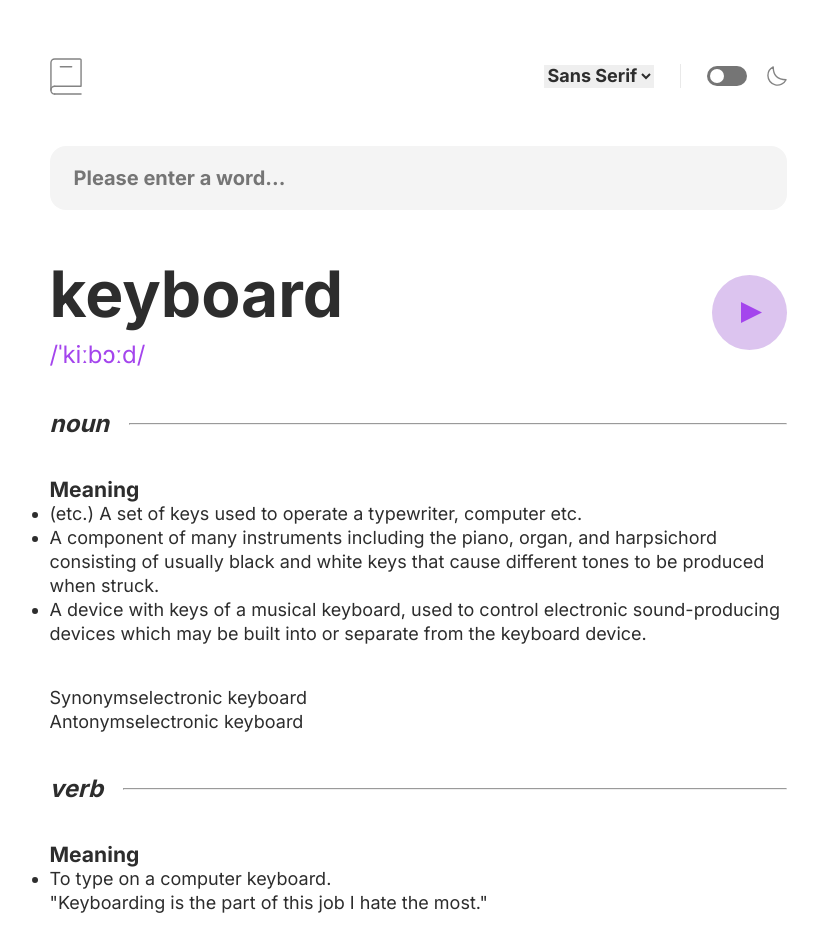
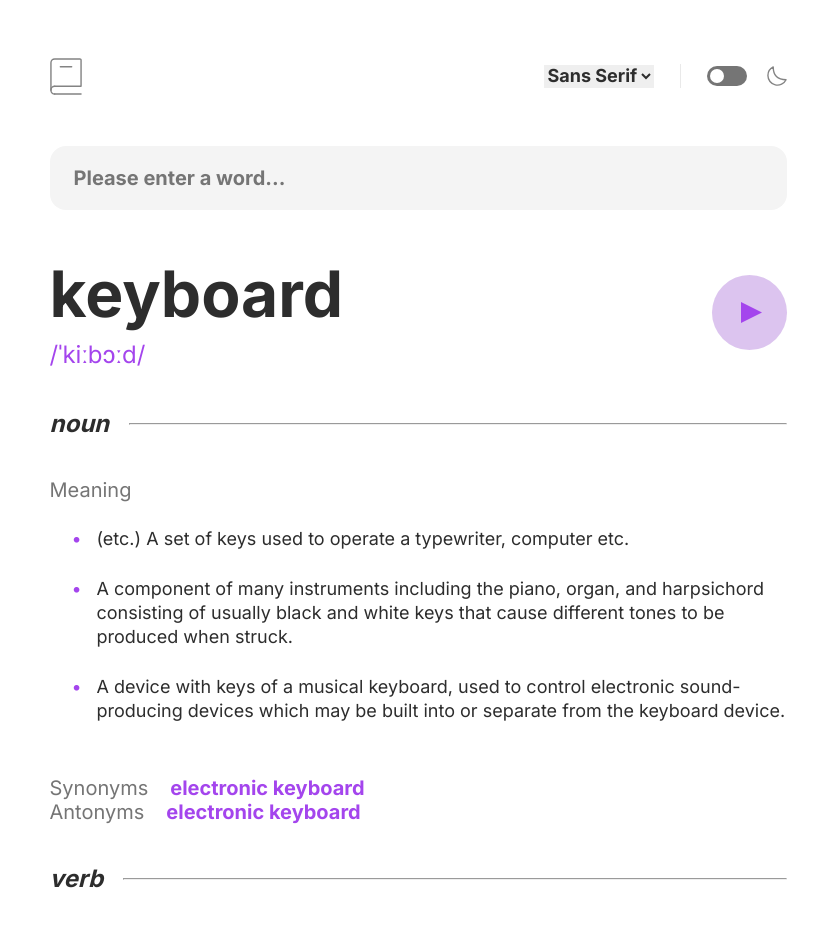
Before and after one commit to VladimirVolvakov/wed-dictionary-app, a React (Vite) app: page / in a window 1280 px wide. Shown: the top 935 px of the page, without its empty margins (222-1040 px from the left). Built offline with nearby package versions, Linux system fonts and the light colour scheme.

Commit message:
style: add styles for Meanings component

```diff
--- a/src/styles/GlobalStyles.js
+++ b/src/styles/GlobalStyles.js
@@ -51,6 +51,7 @@ const GlobalStyles = createGlobalStyle`
     color: var(--color-grey-darker);
     font-size: var(--f-size-body-md);
     line-height: var(--line-height-body-md);
+    font-weight: 400;
   }
 `;
 
--- a/src/ui/Meanings.jsx
+++ b/src/ui/Meanings.jsx
@@ -34,23 +34,69 @@ const HorizontalRule = styled.hr`
   flex: 1;
 `;
 
-const MeaningsList = styled.div``;
+const MeaningsList = styled.div`
+  display: flex;
+  flex-direction: column;
+  gap: 2.5rem;
+`;
 
-const MeaningListTitle = styled.h3``;
+const Title = styled.h3`
+  font-family: var(--font-sans-serif);
+  font-size: var(--f-size-heading-sm);
+  line-height: var(--line-height-heading-sm);
+  font-weight: 400;
+  color: var(--color-grey);
+`;
 
-const DefinitionsList = styled.ul``;
+const DefinitionsList = styled.ul`
+  list-style: none;
+  display: flex;
+  flex-direction: column;
+  gap: 1.3rem;
+`;
 
-const DefinitionItem = styled.li``;
+const DefinitionItem = styled.li`
+  display: flex;
+
+  &::before {
+    content: "•";
+    height: 0.5rem;
+    width: 0.5rem;
+    color: var(--color-purple);
+    margin: 0 2rem 0 2.2rem;
+  }
+`;
+
+const DefinitionContainer = styled.div`
+  display: flex;
+  flex-direction: column;
+  gap: 1.3rem;
+`;
 
 const Definition = styled.p``;
 
-const RelatedDefinitions = styled.div``;
+const Example = styled.p`
+  color: var(--color-grey);
+`;
 
-const DefinitionTypes = styled.div``;
+const RelatedDefinitions = styled.div`
+  display: flex;
+  flex-direction: column;
+`;
 
-const TypeTitle = styled.span``;
+const DefinitionTypes = styled.div`
+  display: flex;
+  align-items: center;
+  gap: 2.2rem;
+`;
 
-const TypeExample = styled.span``;
+const TypeExample = styled.span`
+  font-family: var(--font-sans-serif);
+  font-size: var(--f-size-heading-sm);
+  line-height: var(--line-height-heading-sm);
+  font-weight: 700;
+  color: var(--color-purple);
+`;
 
 const Meanings = () => {
   return (
@@ -61,36 +107,46 @@ const Meanings = () => {
           <HorizontalRule />
         </PartOfSpeech>
         <MeaningsList>
-          <MeaningListTitle>Meaning</MeaningListTitle>
+          <Title>Meaning</Title>
           <DefinitionsList>
             <DefinitionItem>
+              <DefinitionContainer>
                 <Definition>
-                (etc.) A set of keys used to operate a typewriter, computer etc.
+                  (etc.) A set of keys used to operate a typewriter, computer
+                  etc.
                 </Definition>
+                <Example></Example>
+              </DefinitionContainer>
             </DefinitionItem>
             <DefinitionItem>
+              <DefinitionContainer>
                 <Definition>
-                A component of many instruments including the piano, organ, and
-                harpsichord consisting of usually black and white keys that
-                cause different tones to be produced when struck.
+                  A component of many instruments including the piano, organ,
+                  and harpsichord consisting of usually black and white keys
+                  that cause different tones to be produced when struck.
                 </Definition>
+                <Example></Example>
+              </DefinitionContainer>
             </DefinitionItem>
             <DefinitionItem>
+              <DefinitionContainer>
                 <Definition>
                   A device with keys of a musical keyboard, used to control
                   electronic sound-producing devices which may be built into or
                   separate from the keyboard device.
                 </Definition>
+                <Example></Example>
+              </DefinitionContainer>
             </DefinitionItem>
           </DefinitionsList>
         </MeaningsList>
         <RelatedDefinitions>
           <DefinitionTypes>
-            <TypeTitle>Synonyms</TypeTitle>
+            <Title>Synonyms</Title>
             <TypeExample>electronic keyboard</TypeExample>
           </DefinitionTypes>
           <DefinitionTypes>
-            <TypeTitle>Antonyms</TypeTitle>
+            <Title>Antonyms</Title>
             <TypeExample>electronic keyboard</TypeExample>
           </DefinitionTypes>
         </RelatedDefinitions>
@@ -102,23 +158,26 @@ const Meanings = () => {
           <HorizontalRule />
         </PartOfSpeech>
         <MeaningsList>
-          <MeaningListTitle>Meaning</MeaningListTitle>
+          <Title>Meaning</Title>
           <DefinitionsList>
             <DefinitionItem>
+              <DefinitionContainer>
                 <Definition>To type on a computer keyboard.</Definition>
-              <Definition>
-                &quot;Keyboarding is the part of this job I hate the most.&quot;
-              </Definition>
+                <Example>
+                  &quot;Keyboarding is the part of this job I hate the
+                  most.&quot;
+                </Example>
+              </DefinitionContainer>
             </DefinitionItem>
           </DefinitionsList>
         </MeaningsList>
         <RelatedDefinitions>
           <DefinitionTypes>
-            <TypeTitle>Synonyms</TypeTitle>
+            <Title>Synonyms</Title>
             <TypeExample></TypeExample>
           </DefinitionTypes>
           <DefinitionTypes>
-            <TypeTitle>Antonyms</TypeTitle>
+            <Title>Antonyms</Title>
             <TypeExample></TypeExample>
           </DefinitionTypes>
         </RelatedDefinitions>
```
Lines whose indentation alone changed are shown as unchanged.
